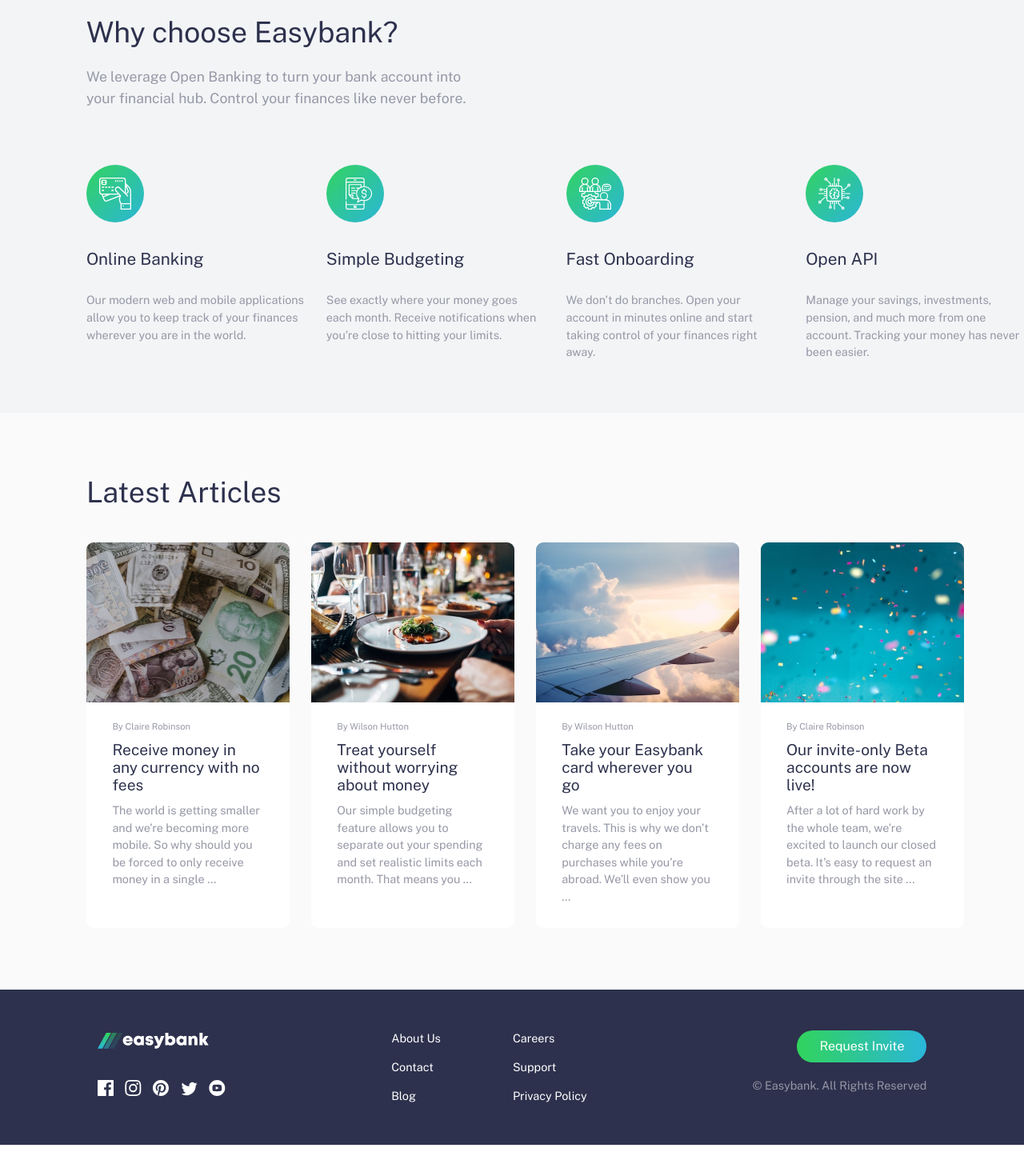
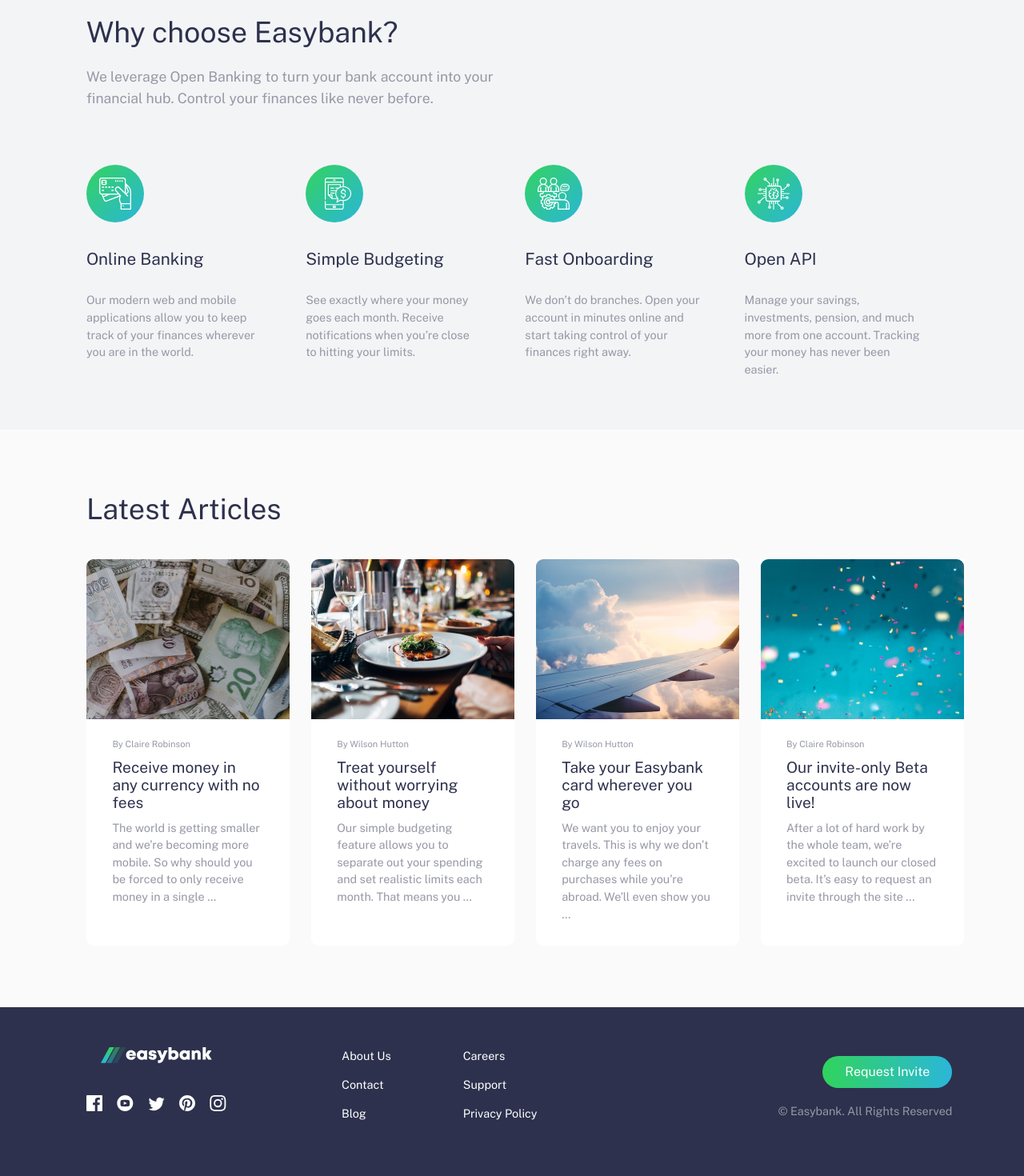
Before and after one commit to celemar/easybank-landing-page, a React (Vite) app: page / in a window 1280 px wide. Shown: the part 792-2262 px from the top of the page at 80% size. Before the commit the page ends 2223 px from the top, so only its background shows below. Built offline with nearby package versions, Linux system fonts and the light colour scheme.

Commit message:
first commit

```diff
--- a/src/App.css
+++ b/src/App.css
@@ -313,12 +313,13 @@
 
 .footer-logo {
   margin-top: 2em;
+  margin-inline: auto;
 }
 
 .social-media {
   display: flex;
-  gap: 0.8em;
-  margin-top: 1.5em;
+  gap: 1em;
+  margin-block: 1.5em;
 }
 
 footer ul {
@@ -347,7 +348,6 @@
 .attribution {
   color: var(--grayish-blue);
   font-size: 0.9rem;
-
   margin-block: 2em;
 }
 
@@ -500,7 +500,7 @@
 
   .section2 > p {
     text-align: left;
-    max-width: 43%;
+    max-width: 48%;
   }
 
   .section2,
@@ -558,10 +558,16 @@
   }
 
   footer {
-    justify-content: space-around;
+    justify-content: space-between;
     flex-direction: row;
     padding-left: 1em;
     padding-block: 2.8em;
+  }
+
+  .left-container {
+    display: flex;
+    gap: 3em;
+    margin-left: 1em;
   }
 
   .footer-logo {
@@ -585,7 +591,7 @@
     flex-direction: column;
     align-items: flex-end;
     gap: 1em;
-    margin-right: 2em;
+    margin-right: 5vw;
     padding-bottom: 0.7em;
   }
 
@@ -636,7 +642,6 @@
 
   .feature-description {
     font-size: 0.9rem;
-    max-width: 32ch;
   }
 
   article {
@@ -658,9 +663,11 @@
 
   footer {
     padding-left: var(--padding-left);
-    justify-content: space-around;
     align-items: center;
-    gap: 4em;
+  }
+
+  .left-container {
+    margin-left: unset;
   }
 
   .footer-wrapper {
@@ -668,7 +675,7 @@
   }
 
   .att-wrapper {
-    margin-right: 6em;
+    margin-right: 7vw;
   }
 }
 
@@ -677,12 +684,20 @@
     top: -17%;
   }
 
+  .features {
+    gap: 3em;
+  }
+
   .features div:last-child {
     margin-right: unset;
   }
 
   footer {
     gap: 10em;
+  }
+
+  .left-container {
+    gap: 8em;
   }
 
   .hidden {
--- a/src/App.jsx
+++ b/src/App.jsx
@@ -14,10 +14,10 @@
 
   const mediaIcons = [
     `<svg xmlns="http://www.w3.org/2000/svg" width="20" height="20"><path fill="#FFF" d="M18.896 0H1.104C.494 0 0 .494 0 1.104v17.793C0 19.506.494 20 1.104 20h9.58v-7.745H8.076V9.237h2.606V7.01c0-2.583 1.578-3.99 3.883-3.99 1.104 0 2.052.082 2.329.119v2.7h-1.598c-1.254 0-1.496.597-1.496 1.47v1.928h2.989l-.39 3.018h-2.6V20h5.098c.608 0 1.102-.494 1.102-1.104V1.104C20 .494 19.506 0 18.896 0z"/></svg>`,
+    `<svg xmlns="http://www.w3.org/2000/svg" width="21" height="20"><path fill="#FFF" d="M10.333 0c-5.522 0-10 4.478-10 10 0 5.523 4.478 10 10 10 5.523 0 10-4.477 10-10 0-5.522-4.477-10-10-10zm3.701 14.077c-1.752.12-5.653.12-7.402 0C4.735 13.947 4.514 13.018 4.5 10c.014-3.024.237-3.947 2.132-4.077 1.749-.12 5.651-.12 7.402 0 1.898.13 2.118 1.059 2.133 4.077-.015 3.024-.238 3.947-2.133 4.077zM8.667 8.048l4.097 1.949-4.097 1.955V8.048z"/></svg>`,
+    `<svg xmlns="http://www.w3.org/2000/svg" width="21" height="18"><path fill="#FFF" d="M20.667 2.797a8.192 8.192 0 01-2.357.646 4.11 4.11 0 001.804-2.27 8.22 8.22 0 01-2.606.996A4.096 4.096 0 0014.513.873c-2.649 0-4.595 2.472-3.997 5.038a11.648 11.648 0 01-8.457-4.287 4.109 4.109 0 001.27 5.478A4.086 4.086 0 011.47 6.59c-.045 1.901 1.317 3.68 3.29 4.075a4.113 4.113 0 01-1.853.07 4.106 4.106 0 003.834 2.85 8.25 8.25 0 01-6.075 1.7 11.616 11.616 0 006.29 1.843c7.618 0 11.922-6.434 11.662-12.205a8.354 8.354 0 002.048-2.124z"/></svg>`,
+    `<svg xmlns="http://www.w3.org/2000/svg" width="20" height="20"><path fill="#FFF" d="M10 0C4.478 0 0 4.477 0 10c0 4.237 2.636 7.855 6.356 9.312-.088-.791-.167-2.005.035-2.868.182-.78 1.172-4.97 1.172-4.97s-.299-.6-.299-1.486c0-1.39.806-2.428 1.81-2.428.852 0 1.264.64 1.264 1.408 0 .858-.545 2.14-.828 3.33-.236.995.5 1.807 1.48 1.807 1.778 0 3.144-1.874 3.144-4.58 0-2.393-1.72-4.068-4.177-4.068-2.845 0-4.515 2.135-4.515 4.34 0 .859.331 1.781.745 2.281a.3.3 0 01.069.288l-.278 1.133c-.044.183-.145.223-.335.134-1.249-.581-2.03-2.407-2.03-3.874 0-3.154 2.292-6.052 6.608-6.052 3.469 0 6.165 2.473 6.165 5.776 0 3.447-2.173 6.22-5.19 6.22-1.013 0-1.965-.525-2.291-1.148l-.623 2.378c-.226.869-.835 1.958-1.244 2.621.937.29 1.931.446 2.962.446 5.522 0 10-4.477 10-10S15.522 0 10 0z"/></svg>`,
     `<svg xmlns="http://www.w3.org/2000/svg" width="21" height="20"><path fill="#FFF" d="M10.333 1.802c2.67 0 2.987.01 4.042.059 2.71.123 3.976 1.409 4.1 4.099.048 1.054.057 1.37.057 4.04 0 2.672-.01 2.988-.058 4.042-.124 2.687-1.386 3.975-4.099 4.099-1.055.048-1.37.058-4.042.058-2.67 0-2.986-.01-4.04-.058-2.717-.124-3.976-1.416-4.1-4.1-.048-1.054-.058-1.37-.058-4.041 0-2.67.01-2.986.058-4.04.124-2.69 1.387-3.977 4.1-4.1 1.054-.048 1.37-.058 4.04-.058zm0-1.802C7.618 0 7.278.012 6.211.06 2.579.227.56 2.242.394 5.877.345 6.944.334 7.284.334 10s.011 3.057.06 4.123c.166 3.632 2.181 5.65 5.816 5.817 1.068.048 1.408.06 4.123.06 2.716 0 3.057-.012 4.124-.06 3.628-.167 5.651-2.182 5.816-5.817.049-1.066.06-1.407.06-4.123s-.011-3.056-.06-4.122C20.11 2.249 18.093.228 14.458.06 13.39.01 13.049 0 10.333 0zm0 4.865a5.135 5.135 0 100 10.27 5.135 5.135 0 000-10.27zm0 8.468a3.333 3.333 0 110-6.666 3.333 3.333 0 010 6.666zm5.339-9.87a1.2 1.2 0 10-.001 2.4 1.2 1.2 0 000-2.4z"/></svg>`,
-    `<svg xmlns="http://www.w3.org/2000/svg" width="20" height="20"><path fill="#FFF" d="M10 0C4.478 0 0 4.477 0 10c0 4.237 2.636 7.855 6.356 9.312-.088-.791-.167-2.005.035-2.868.182-.78 1.172-4.97 1.172-4.97s-.299-.6-.299-1.486c0-1.39.806-2.428 1.81-2.428.852 0 1.264.64 1.264 1.408 0 .858-.545 2.14-.828 3.33-.236.995.5 1.807 1.48 1.807 1.778 0 3.144-1.874 3.144-4.58 0-2.393-1.72-4.068-4.177-4.068-2.845 0-4.515 2.135-4.515 4.34 0 .859.331 1.781.745 2.281a.3.3 0 01.069.288l-.278 1.133c-.044.183-.145.223-.335.134-1.249-.581-2.03-2.407-2.03-3.874 0-3.154 2.292-6.052 6.608-6.052 3.469 0 6.165 2.473 6.165 5.776 0 3.447-2.173 6.22-5.19 6.22-1.013 0-1.965-.525-2.291-1.148l-.623 2.378c-.226.869-.835 1.958-1.244 2.621.937.29 1.931.446 2.962.446 5.522 0 10-4.477 10-10S15.522 0 10 0z"/></svg>`,
-    `<svg xmlns="http://www.w3.org/2000/svg" width="21" height="18"><path fill="#FFF" d="M20.667 2.797a8.192 8.192 0 01-2.357.646 4.11 4.11 0 001.804-2.27 8.22 8.22 0 01-2.606.996A4.096 4.096 0 0014.513.873c-2.649 0-4.595 2.472-3.997 5.038a11.648 11.648 0 01-8.457-4.287 4.109 4.109 0 001.27 5.478A4.086 4.086 0 011.47 6.59c-.045 1.901 1.317 3.68 3.29 4.075a4.113 4.113 0 01-1.853.07 4.106 4.106 0 003.834 2.85 8.25 8.25 0 01-6.075 1.7 11.616 11.616 0 006.29 1.843c7.618 0 11.922-6.434 11.662-12.205a8.354 8.354 0 002.048-2.124z"/></svg>`,
-    `<svg xmlns="http://www.w3.org/2000/svg" width="21" height="20"><path fill="#FFF" d="M10.333 0c-5.522 0-10 4.478-10 10 0 5.523 4.478 10 10 10 5.523 0 10-4.477 10-10 0-5.522-4.477-10-10-10zm3.701 14.077c-1.752.12-5.653.12-7.402 0C4.735 13.947 4.514 13.018 4.5 10c.014-3.024.237-3.947 2.132-4.077 1.749-.12 5.651-.12 7.402 0 1.898.13 2.118 1.059 2.133 4.077-.015 3.024-.238 3.947-2.133 4.077zM8.667 8.048l4.097 1.949-4.097 1.955V8.048z"/></svg>`,
   ];
 
   const footerItems = [
@@ -85,8 +85,8 @@
             <h1>Next generation digital banking</h1>
             <p>
               Take your financial life online. Your Easybank account will be a
-              one-stop-shop for spending, saving,
-              budgeting, investing, and much more.
+              one-stop-shop for spending, saving, budgeting, investing, and much
+              more.
             </p>
             <button class="request-button">Request Invite</button>
           </div>
@@ -131,6 +131,7 @@
       </main>
 
       <footer>
+        <div className="left-container">
           <div>
             <img src={whitelogo} alt="easybank logo" className="footer-logo" />
             <div className="social-media">
@@ -166,6 +167,8 @@
               </ul>
             </div>
           </div>
+        </div>
+
         <div className="att-wrapper">
           <button class="request-button">Request Invite</button>
           <div className="attribution">
```
Lines whose indentation alone changed are shown as unchanged.
